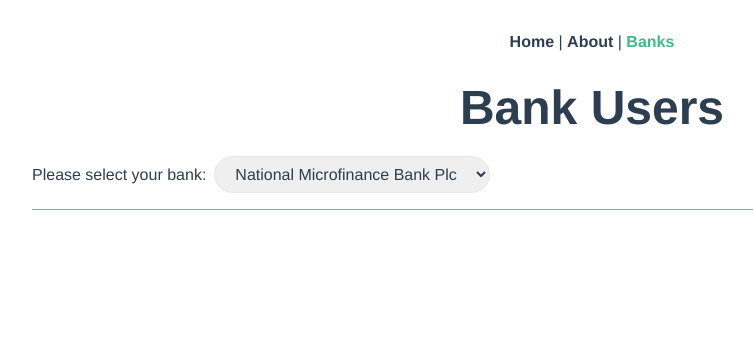
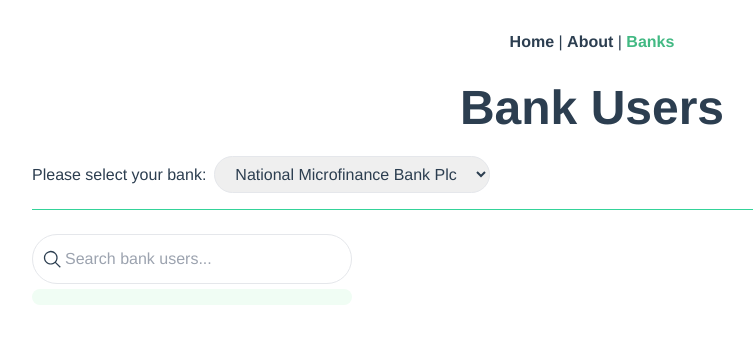
Before and after one commit to bryceandy/bank-user-search, a Vue app: page /banks in a window 1280 px wide. Shown: the top 344 px of the page, without its empty margins (48-801 px from the left). Built offline with nearby package versions, Linux system fonts and the light colour scheme; the HTML template or start-up script is replaced by a standard one.

Commit message:
Create a search component with a bankId prop

```diff
--- /dev/null
+++ b/src/components/SearchUsers.vue
@@ -0,0 +1,21 @@
+<template>
+  <div class="relative max-w-[320px]">
+    <svg id="search-icon" class="w-5 h-5 fill-current absolute transform translate-y-3/4 translate-x-1/2" xmlns="http://www.w3.org/2000/svg" viewBox="0 0 32 32"><path d="M30 28.59 22.45 21A11 11 0 1 0 21 22.45L28.59 30ZM5 14a9 9 0 1 1 9 9 9 9 0 0 1-9-9Z" /><path fill="none" d="M0 0h32v32H0z" /></svg>
+    <input
+      class="rounded-full pl-8 pr-6 py-3 border focus:outline-none focus:ring-2 focus:ring-offset-2
+      focus:ring-emerald-200 w-full"
+      placeholder="Search bank users..."
+    />
+    <div
+      id="users-list"
+      class="py-2 flex flex-col absolute top-[110%] left-0 h-auto w-full z-10 rounded-lg bg-green-50"
+    >
+    </div>
+  </div>
+</template>
+
+<script setup>
+import { defineProps } from 'vue'
+
+defineProps({ bankId: String })
+</script>
--- a/src/views/BankView.vue
+++ b/src/views/BankView.vue
@@ -12,11 +12,13 @@
         <option :value="id" v-for="{ id, name } in banks" :key="id">{{ name }}</option>
       </select>
     </div>
+    <search-users :bank-id="activeBank" />
   </div>
 </template>
 
 <script setup>
 import sourceData from '@/data.json'
+import SearchUsers from '@/components/SearchUsers'
 import { ref } from 'vue'
 
 const { banks } = sourceData
```
